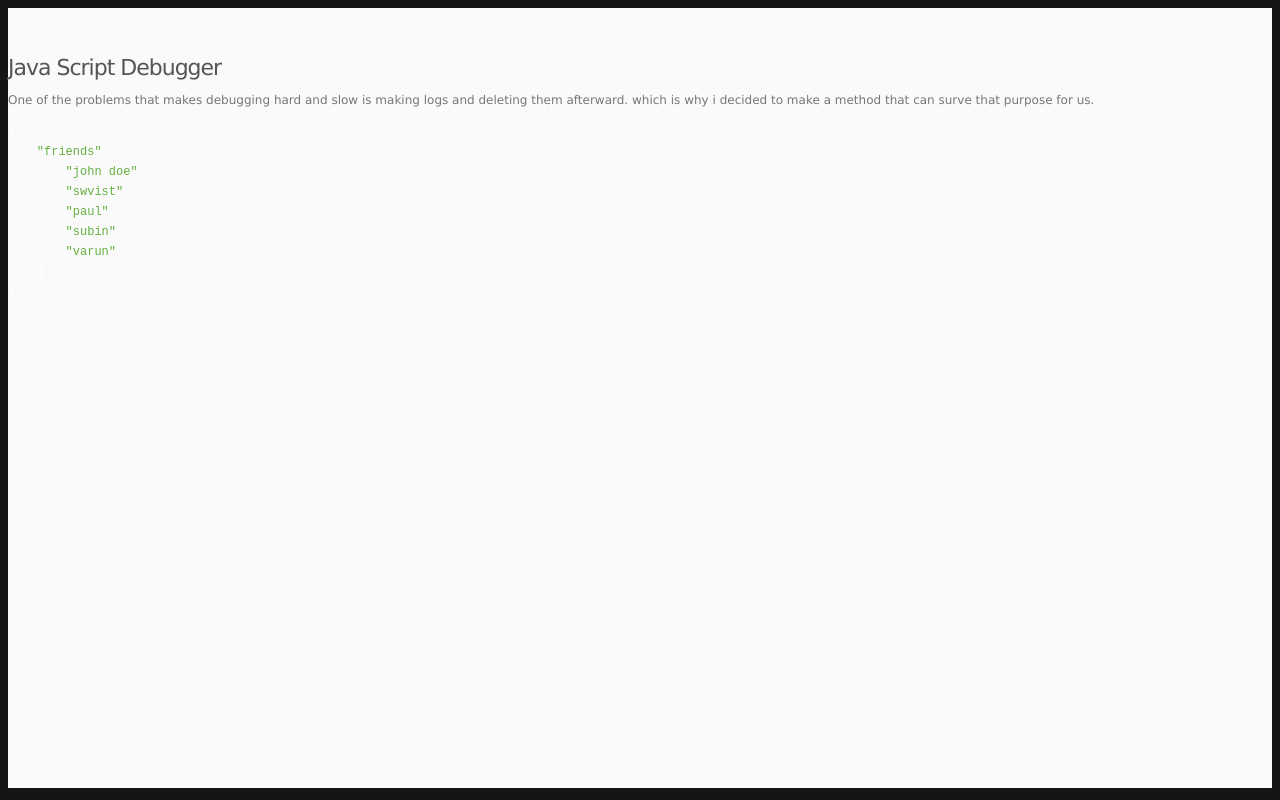
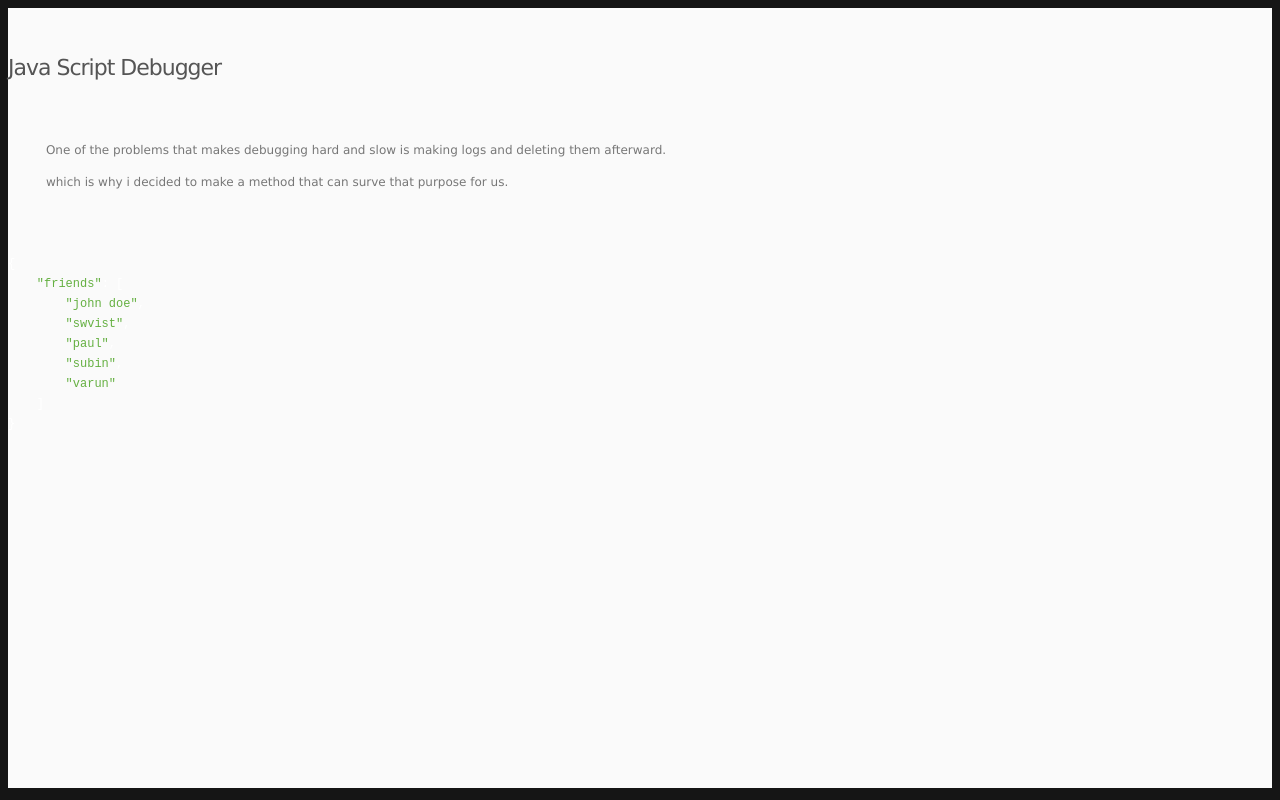
Before and after one commit to moosazero/moosazero.github.com, a plain HTML site: page index.html in a window 1280 px wide. Drawn offline with Linux system fonts and the light colour scheme.

Commit message:
Update index.html

```diff
--- a/index.html
+++ b/index.html
@@ -626,12 +626,14 @@ table.MsoNormalTable
 <div class=Section1>
 
 <p class=p1><h2>Java Script Debugger</h2></p>
-<span>
+<div class="inset1">
+<p>
 One of the problems that makes debugging hard and slow is making logs and deleting them afterward.
-</span>
-<span>
+</p>
+<p>
 which is why i decided to make a method that can surve that purpose for us.
-</span>
+</p>
+</div>
 <pre class="prettyprint"><code><span class="pun">{</span><span class="pln">
     </span><span class="str">"friends"</span><span class="pun">:</span><span class="pln"> </span><span class="pun">[</span><span class="pln">
         </span><span class="str">"john doe"</span><span class="pun">,</span><span class="pln">
```
